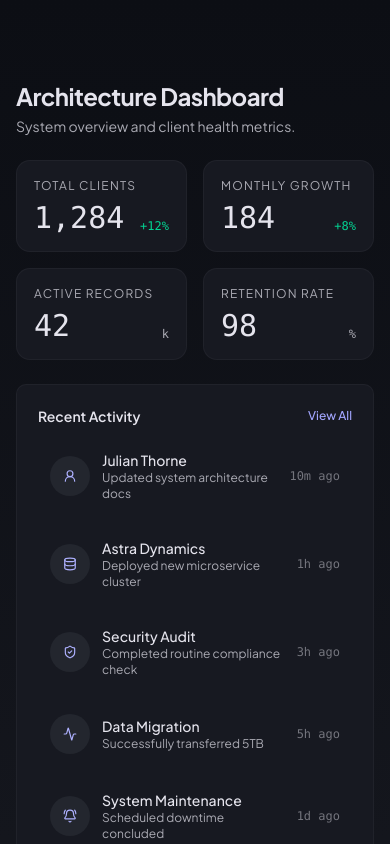
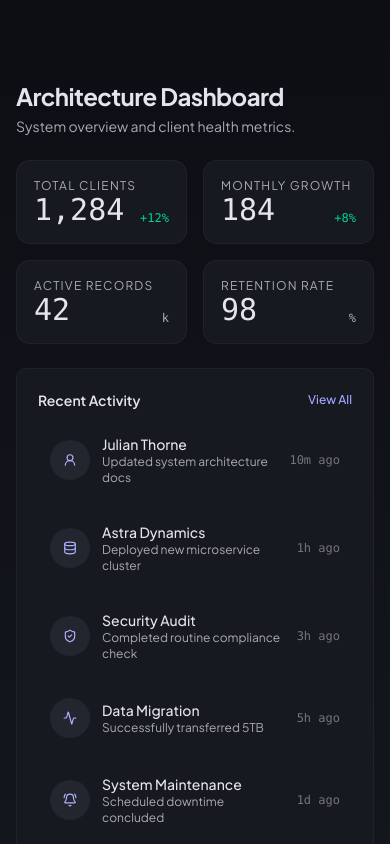
Before and after one commit to Sandro-A-Moraes/clientFlow-frontend, a Next.js app: page /dashboard in a window 390 px wide. Shown: the top 844 px of the page. Built offline with nearby package versions, Linux system fonts and the light colour scheme.

Commit message:
fix: adjust StatCard layout for improved styling and responsiveness

```diff
--- a/src/app/(protected)/dashboard/page.tsx
+++ b/src/app/(protected)/dashboard/page.tsx
@@ -109,12 +109,12 @@ export default function Dashboard() {
           {topStats.map((stat) => (
             <article
               key={stat.label}
-              className='rounded-xl border border-neutral-600/20 bg-neutral-850 p-4.25'
+              className='rounded-xl border border-neutral-600/20 bg-neutral-850 p-4.25 flex flex-col'
             >
-              <p className='text-[12px] leading-4 tracking-[1.2px] text-neutral-300 uppercase'>
+              <p className='text-xs leading-4 tracking-[1.2px] text-neutral-300 uppercase'>
                 {stat.label}
               </p>
-              <div className='mt-2 flex items-end justify-between'>
+              <div className='mt-auto flex items-end justify-between'>
                 <p className='font-mono text-3xl leading-8 text-neutral-100'>
                   {stat.value}
                 </p>
```
